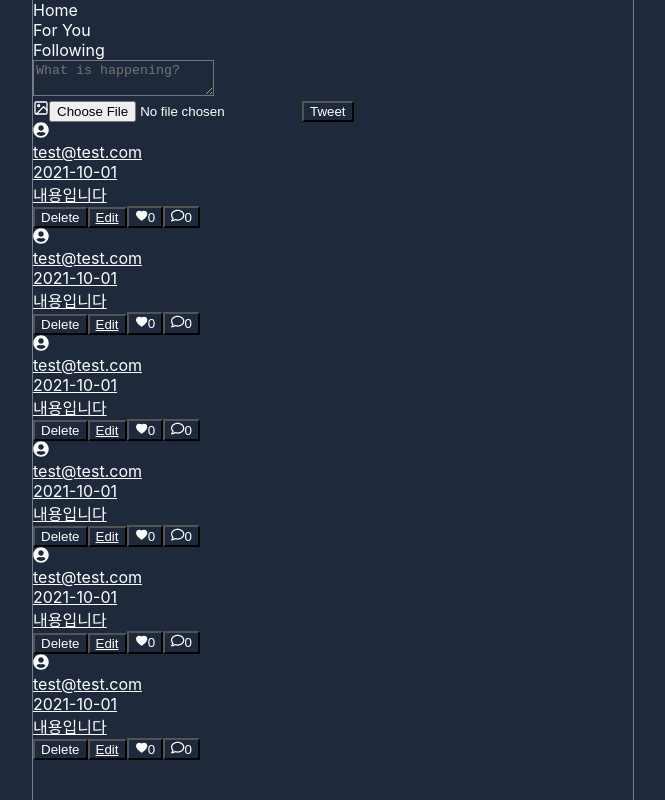
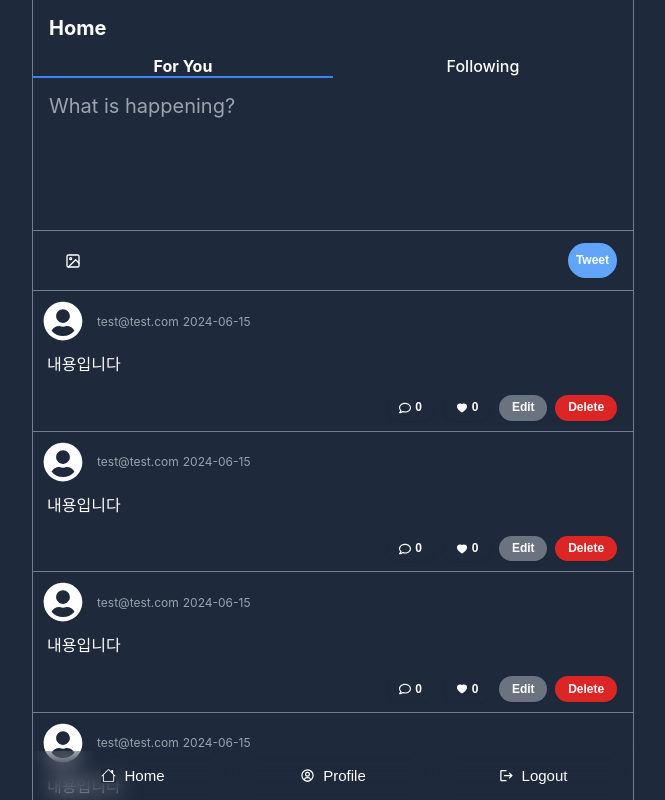
Before and after one commit to ssowem/react-twitter-app, a React (Create React App) app: page / in a window 1280 px wide. Shown: the top 800 px of the page, without its empty margins (307-972 px from the left). Built offline with nearby package versions, Linux system fonts and the light colour scheme.

Commit message:
[design] sass 스타일링

```diff
--- a/src/components/Layout.tsx
+++ b/src/components/Layout.tsx
@@ -1,8 +1,14 @@
-import { Children, ReactNode } from "react"
+import { Children, ReactNode } from "react";
+import MenuList from "./Menu";
 interface LayoutProps {
-    children: ReactNode; //children은 리액트가 렌더링할수있는 모든타입이 될수있음을 정의함
+  children: ReactNode; //children은 리액트가 렌더링할수있는 모든타입이 될수있음을 정의함
 }
 
-export const Layout = ({children}: LayoutProps) => {
-    return <div className="layout">{children}</div>
-}
+export const Layout = ({ children }: LayoutProps) => {
+  return (
+    <div className="layout">
+      {children}
+      <MenuList />
+    </div>
+  );
+};
--- /dev/null
+++ b/src/components/Menu.tsx
@@ -0,0 +1,26 @@
+import { useNavigate } from "react-router-dom";
+import { BsHouse } from "react-icons/bs";
+import { BiUserCircle } from "react-icons/bi";
+import { MdLogout } from "react-icons/md";
+
+export default function MenuList() {
+  const navigate = useNavigate();
+  return (
+    <div className="footer">
+      <div className="footer__grid">
+        <button type="button" onClick={() => navigate("/")}>
+          <BsHouse />
+          Home
+        </button>
+        <button type="button" onClick={() => navigate("/profile")}>
+          <BiUserCircle />
+          Profile
+        </button>
+        <button type="button" onClick={() => navigate("/")}>
+          <MdLogout />
+          Logout
+        </button>
+      </div>
+    </div>
+  );
+}
--- a/src/index.scss
+++ b/src/index.scss
@@ -1,15 +1,16 @@
 $background: #1e293b;
+$activeBg: #1e293b5f;
 $white: #ffffff;
 $border: #708090;
 $promaryColor: #60a5fa;
 $activeBorder: #3b82f6;
-$greyText:#9ca3af;
+$greyText: #9ca3af;
 $danger: #dc2626;
-$danger:#dc26268e;
+$dangerDark: #dc26268e;
 $gray: #6b7280;
-$font: -apple-system, BlinkMacSystemFont, 'Segoe UI', 'Roboto', 'Oxygen',
-'Ubuntu', 'Cantarell', 'Fira Sans', 'Droid Sans', 'Helvetica Neue',
-sans-serif;
+$grayDark: #4c5058;
+$font: -apple-system, BlinkMacSystemFont, "Segoe UI", "Roboto", "Oxygen",
+  "Ubuntu", "Cantarell", "Fira Sans", "Droid Sans", "Helvetica Neue", sans-serif;
 
 //전체 레이아웃
 body {
@@ -19,7 +20,7 @@
   -moz-osx-font-smoothing: grayscale;
 }
 
-*{
+* {
   background-color: $background;
   color: $white;
 }
@@ -41,5 +42,213 @@
   font-weight: 600;
   border: none;
   cursor: pointer;
-  box-shadow: 0 1px 2px 0 rgba(0,0,0,0.05);
+  box-shadow: 0 1px 2px 0 rgba(0, 0, 0, 0.05);
 }
+
+// footer
+.footer {
+  position: fixed;
+  left: 0;
+  right: 0;
+  bottom: 0;
+  z-index: 10;
+  width: 100%;
+  max-width: 600px;
+  margin: 0 auto;
+  background-color: transparent;
+  color: $white;
+
+  &__grid {
+    display: grid;
+    grid-template-columns: repeat(3, minmax(0, 1fr));
+    background-color: transparent;
+    //3개의 동일 너비의열(최소너비0, 최대값1fr)
+
+    button {
+      border: none;
+      display: flex;
+      gap: 8px;
+      justify-content: center;
+      align-items: center;
+      font-size: 15px;
+      background-color: transparent;
+      padding: 16px 0px;
+      backdrop-filter: blur(10px);
+    }
+  }
+}
+
+// home 레이아웃
+.home {
+  &__title {
+    padding: 16px;
+    font-weight: 700;
+    font-size: 20px;
+  }
+
+  &__tabs {
+    width: 100%;
+    display: grid;
+    grid-template-columns: repeat(2, minmax(0, 1fr));
+  }
+
+  &__tab {
+    text-align: center;
+    font-weight: 500;
+    cursor: pointer;
+
+    &--active {
+      font-weight: 700;
+      border-bottom: 2px solid $activeBorder;
+    }
+
+    &:hover,
+    &:focus {
+      background-color: $activeBg;
+    }
+  }
+}
+
+.post-form {
+  &__textarea {
+    font-family: $font;
+    min-height: 120px;
+    display: block;
+    width: calc(100% - 32px);
+    padding: 16px;
+    border: none;
+    resize: none;
+    outline: none;
+    font-size: 20px;
+    border-bottom: 1px solid $border;
+
+    &::placeholder {
+      font-family: $font;
+      color: $greyText;
+      font-size: 20px;
+    }
+  }
+
+  &__submit-area {
+    display: flex;
+    padding: 0.75rem 1rem;
+    justify-content: space-between;
+    border-bottom: 1px solid $border;
+
+    .post-form__file {
+      display: flex;
+      padding: 0 1rem;
+      flex-direction: column;
+      justify-content: center;
+      cursor: pointer;
+
+      // .post-form__file-icon {
+      //   color: $activeBorder;
+
+      //   &:hover {
+      //     color: $promaryColor;
+      //   }
+      // }
+    }
+
+    .hidden {
+      display: none;
+    }
+  }
+
+  &__submit-btn {
+    @extend .button; //extend를 사용해서 이전에 만들어놓은 클래스를 가져옴
+    padding: 0.5rem;
+    background-color: $promaryColor;
+  }
+}
+
+// post 레이아웃
+.post {
+  padding-bottom: 40px;
+
+  &__flex {
+    display: flex;
+    gap: 4px;
+    align-items: center;
+  }
+
+  &__email,
+  &__createdAt {
+    font-size: 12px;
+    color: $greyText;
+  }
+
+  &__box {
+    padding: 10px 0;
+    border-bottom: 1px solid $border;
+
+    a {
+      text-decoration: none;
+    }
+
+    &-profile {
+      text-decoration: none;
+      padding: 0px 10px;
+
+      &-img,
+      &-icon {
+        width: 40px;
+        height: 40px;
+        border-radius: 50%;
+        margin-right: 10px;
+      }
+    }
+
+    &-content {
+      display: block;
+      font-weight: 500;
+      padding: 10px 4px;
+    }
+
+    &-footer {
+      padding: 0 16px;
+      margin-top: 10px;
+      font-size: 14px;
+      display: flex;
+      gap: 8px;
+      flex-direction: row-reverse;
+
+      button {
+        @extend .button;
+
+        &.post__delete {
+          background-color: $danger;
+
+          &:hover,
+          &:focus {
+            background-color: $dangerDark;
+          }
+        }
+
+        &.post__edit {
+          background-color: $gray;
+
+          a {
+            background-color: transparent;
+          }
+
+          &:hover,
+          &:focus {
+            background-color: $grayDark;
+          }
+        }
+
+        &.post__likes,
+        &.post__comments {
+          @extend .post__flex;
+
+          &:hover,
+          &:focus {
+            color: $gray;
+          }
+        }
+      }
+    }
+  }
+}
--- a/src/pages/home/index.tsx
+++ b/src/pages/home/index.tsx
@@ -20,42 +20,42 @@
     id: "1",
     email: "test@test.com",
     content: "내용입니다",
-    createdAt: "2021-10-01",
+    createdAt: "2024-06-15",
     uid: "123123",
   },
   {
     id: "2",
     email: "test@test.com",
     content: "내용입니다",
-    createdAt: "2021-10-01",
+    createdAt: "2024-06-15",
     uid: "123123",
   },
   {
     id: "3",
     email: "test@test.com",
     content: "내용입니다",
-    createdAt: "2021-10-01",
+    createdAt: "2024-06-15",
     uid: "123123",
   },
   {
     id: "4",
     email: "test@test.com",
     content: "내용입니다",
-    createdAt: "2021-10-01",
+    createdAt: "2024-06-15",
     uid: "123123",
   },
   {
     id: "5",
     email: "test@test.com",
     content: "내용입니다",
-    createdAt: "2021-10-01",
+    createdAt: "2024-06-15",
     uid: "123123",
   },
   {
     id: "6",
     email: "test@test.com",
     content: "내용입니다",
-    createdAt: "2021-10-01",
+    createdAt: "2024-06-15",
     uid: "123123",
   },
 ];
```
